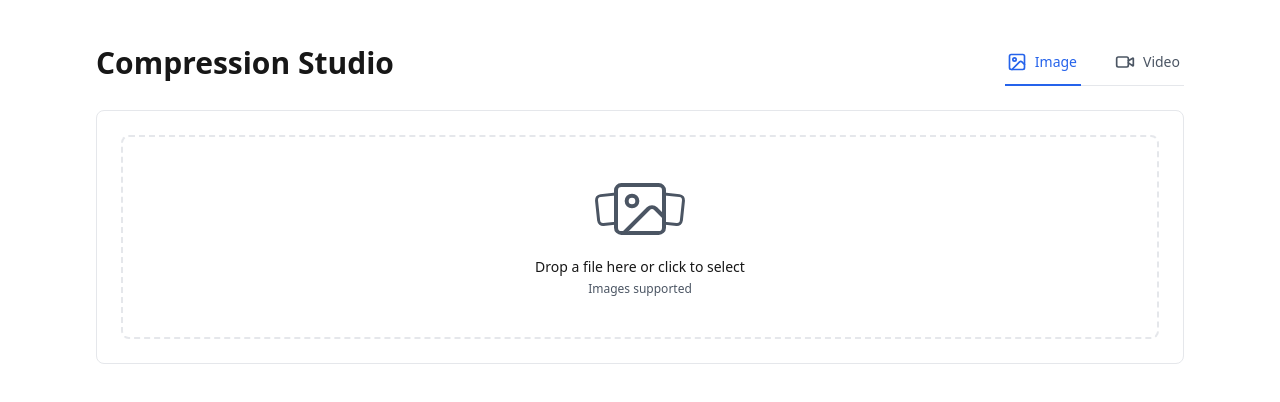
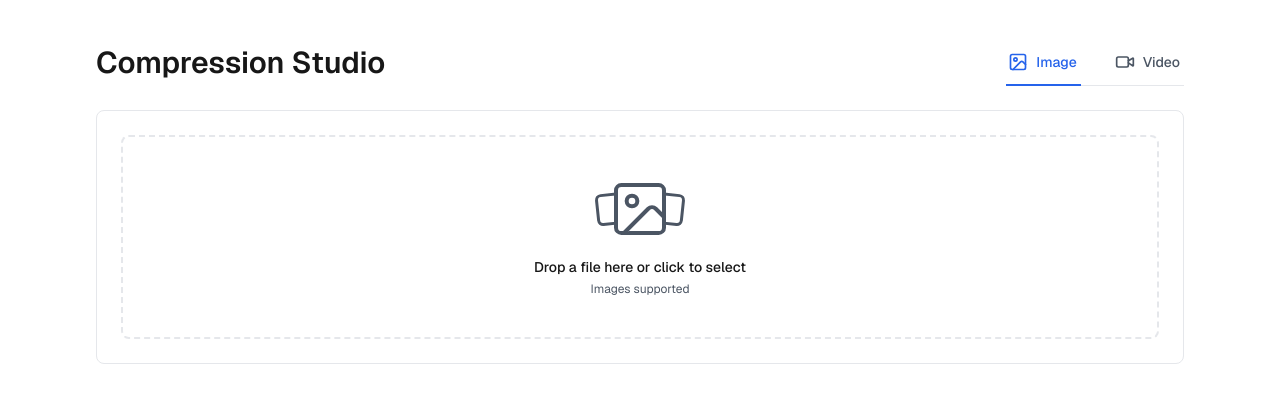
Before and after one commit to SchroederNathan/compression-studio, a Next.js app: page / in a window 1280 px wide. Shown: the top 402 px of the page. Built offline with nearby package versions, Linux system fonts and the light colour scheme.

Commit message:
font optimizations

```diff
--- a/src/app/globals.css
+++ b/src/app/globals.css
@@ -8,8 +8,8 @@
 @theme inline {
   --color-background: var(--background);
   --color-foreground: var(--foreground);
-  --font-sans: var(--font-geist-sans);
-  --font-mono: var(--font-geist-mono);
+  --font-family-sans: var(--font-geist-sans), ui-sans-serif, system-ui, sans-serif;
+  --font-family-mono: var(--font-geist-mono), ui-monospace, monospace;
   /* App palette */
   --color-primary: #2563eb;
   --color-primary-foreground: #ffffff;
@@ -61,5 +61,5 @@
 body {
   background: var(--background);
   color: var(--foreground);
-  font-family: ui-sans-serif, system-ui, -apple-system, Segoe UI, Roboto, Ubuntu, Cantarell, Noto Sans, Helvetica Neue, Arial, Apple Color Emoji, Segoe UI Emoji, Segoe UI Symbol;
+  font-family: var(--font-geist-sans), ui-sans-serif, system-ui, sans-serif;
 }
```
